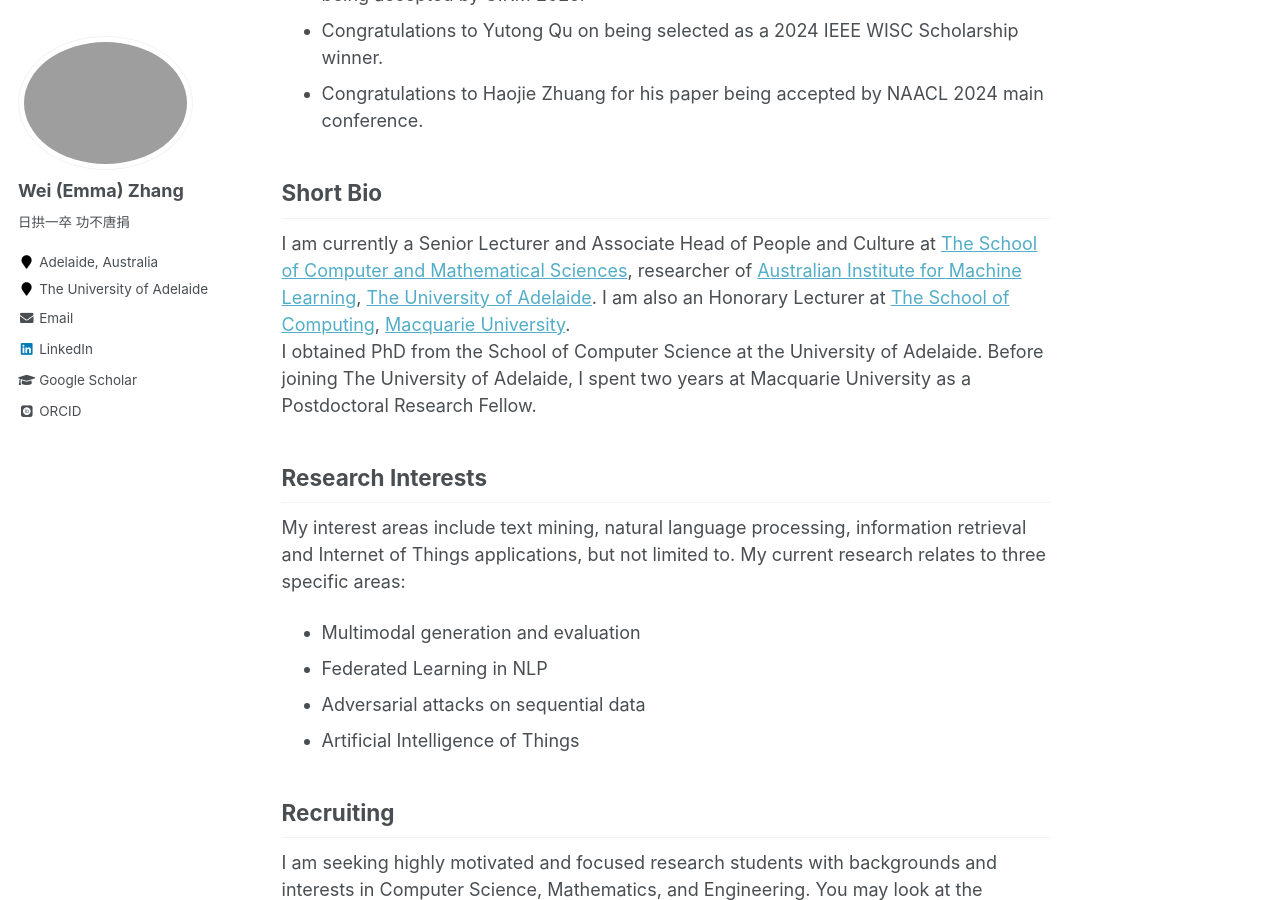
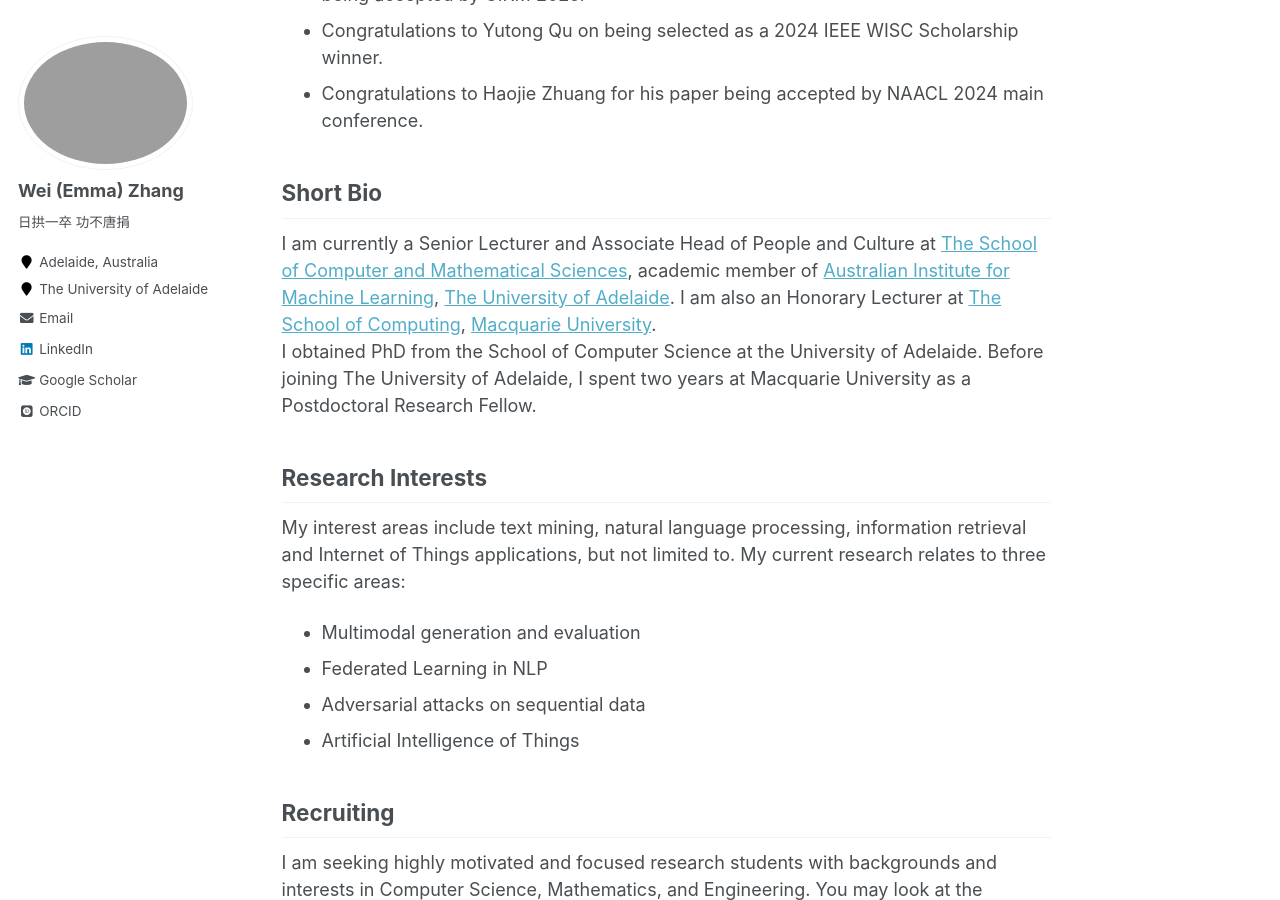
Before and after one commit to weiezhang/weiezhang.github.io, a Jekyll site: the page built from _pages/about.md, in a window 1280 px wide and 900 px high, scrolled down 352 px. Built offline with Jekyll 4.4.1, drawn with Linux system fonts in a browser that asks for light colours; some web fonts are replaced.

Commit message:
Update about.md

```diff
--- a/_pages/about.md
+++ b/_pages/about.md
@@ -16,7 +16,7 @@ redirect_from:
 * Congratulations to Haojie Zhuang for his paper being accepted by NAACL 2024 main conference.
 
 ## Short Bio
-I am currently a Senior Lecturer and Associate Head of People and Culture at [The School of Computer and Mathematical Sciences](https://set.adelaide.edu.au/mathematical-sciences), researcher of [Australian Institute for Machine Learning](https://www.adelaide.edu.au/aiml/), [The University of Adelaide](http://www.adelaide.edu.au). I am also an Honorary Lecturer at [The School of Computing](https://www.mq.edu.au/faculty-of-science-and-engineering/departments-and-schools/school-of-computing), [Macquarie University](http://www.mq.edu.au/).
+I am currently a Senior Lecturer and Associate Head of People and Culture at [The School of Computer and Mathematical Sciences](https://set.adelaide.edu.au/mathematical-sciences), academic member of [Australian Institute for Machine Learning](https://www.adelaide.edu.au/aiml/), [The University of Adelaide](http://www.adelaide.edu.au). I am also an Honorary Lecturer at [The School of Computing](https://www.mq.edu.au/faculty-of-science-and-engineering/departments-and-schools/school-of-computing), [Macquarie University](http://www.mq.edu.au/).
 I obtained PhD from the School of Computer Science at the University of Adelaide. Before joining The University of Adelaide, I spent two years at Macquarie University as a Postdoctoral Research Fellow.
 
 ## Research Interests
```
